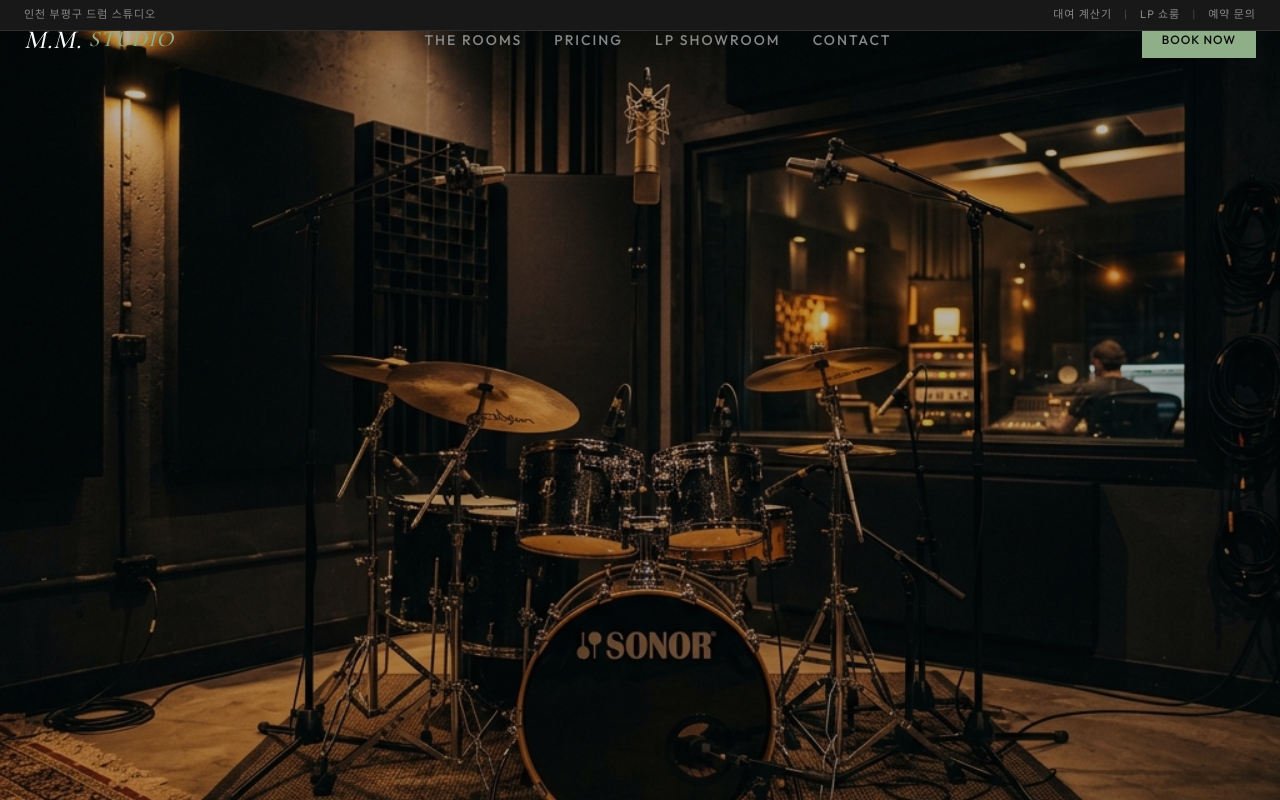
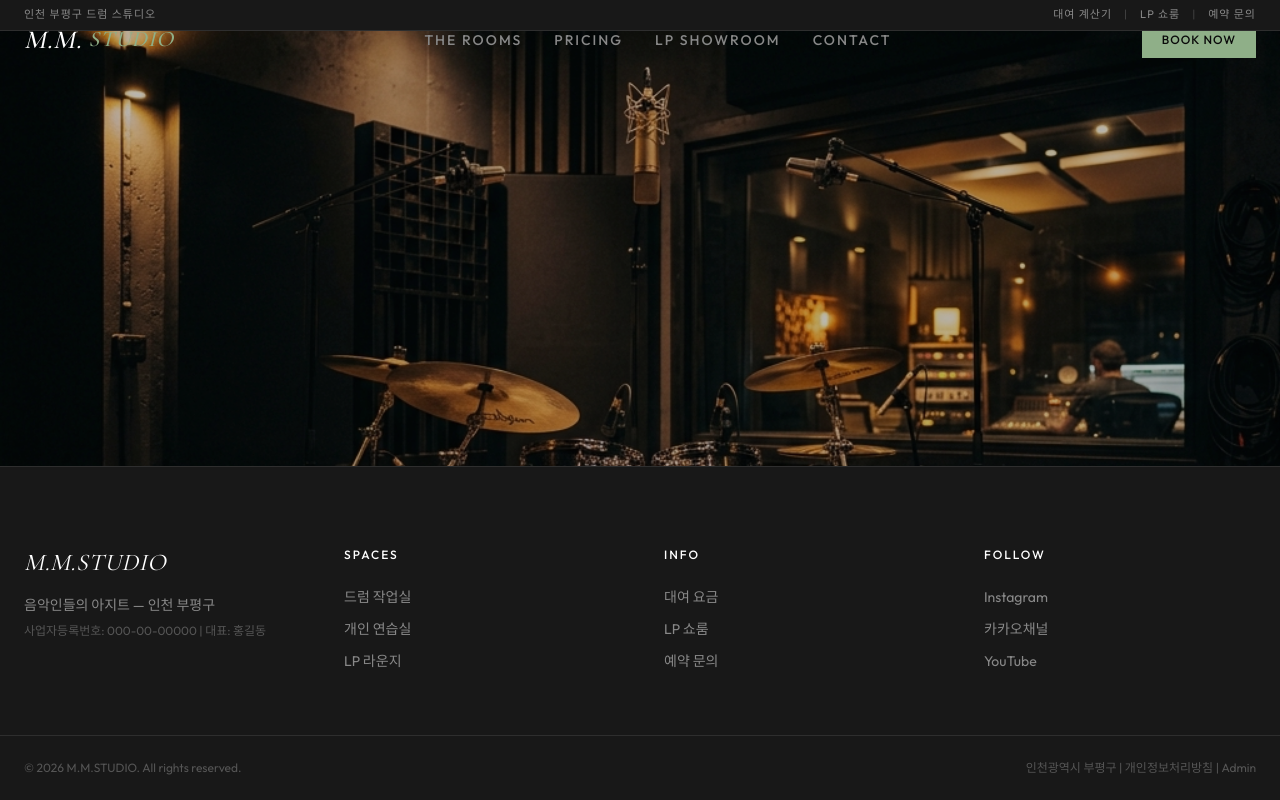
Before and after one commit to pjeunai0200-oss/m_m_studio, a Next.js app: page / in a window 1280 px wide. Built offline with nearby package versions, Linux system fonts and the light colour scheme; no server answers; the database is empty.

Commit message:
Fix footer visibility on home page

```diff
--- a/src/components/Footer.tsx
+++ b/src/components/Footer.tsx
@@ -11,7 +11,7 @@ export default async function Footer() {
   });
 
   return (
-    <footer className="bg-dark2 border-t border-border mt-auto">
+    <footer className="bg-dark2 border-t border-border mt-auto relative z-10">
       <div className="pt-20 pb-16">
         <div className="container grid grid-cols-1 md:grid-cols-4 gap-12">
           <div className="md:col-span-1">
```
